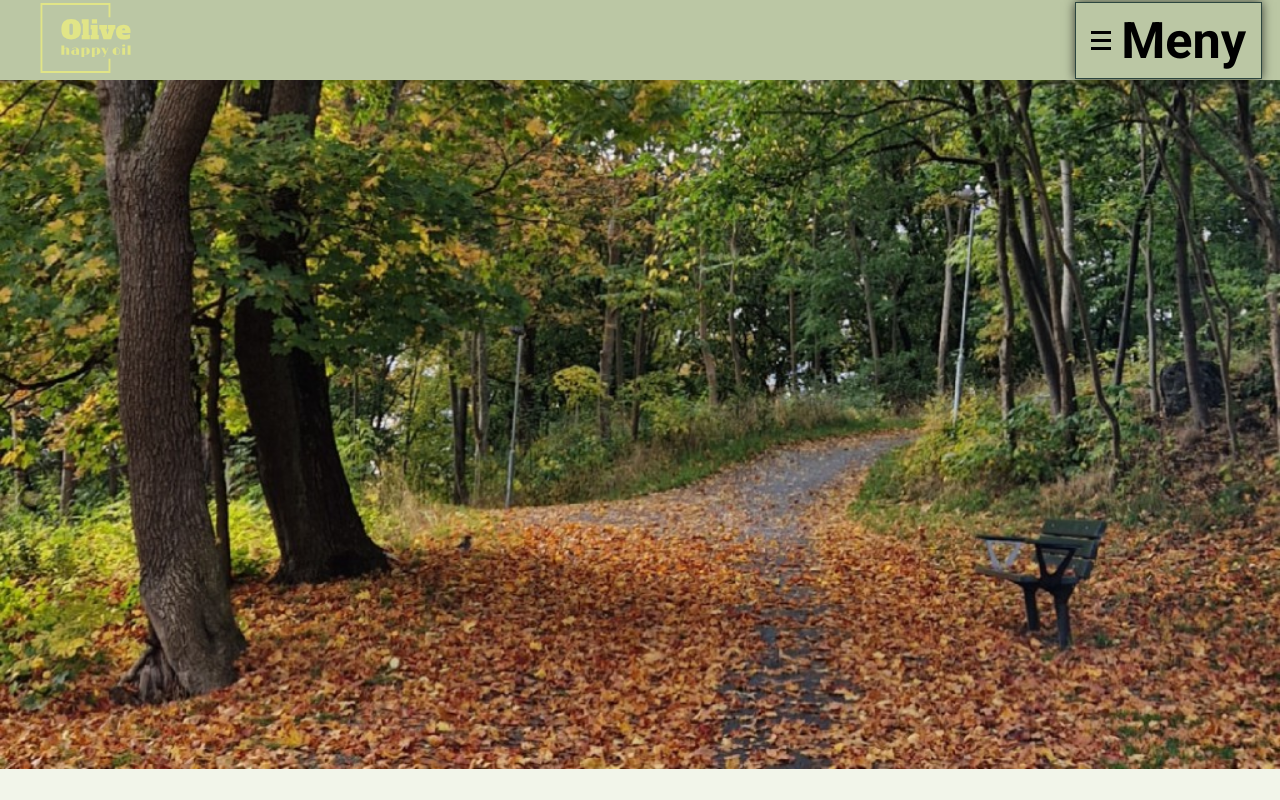
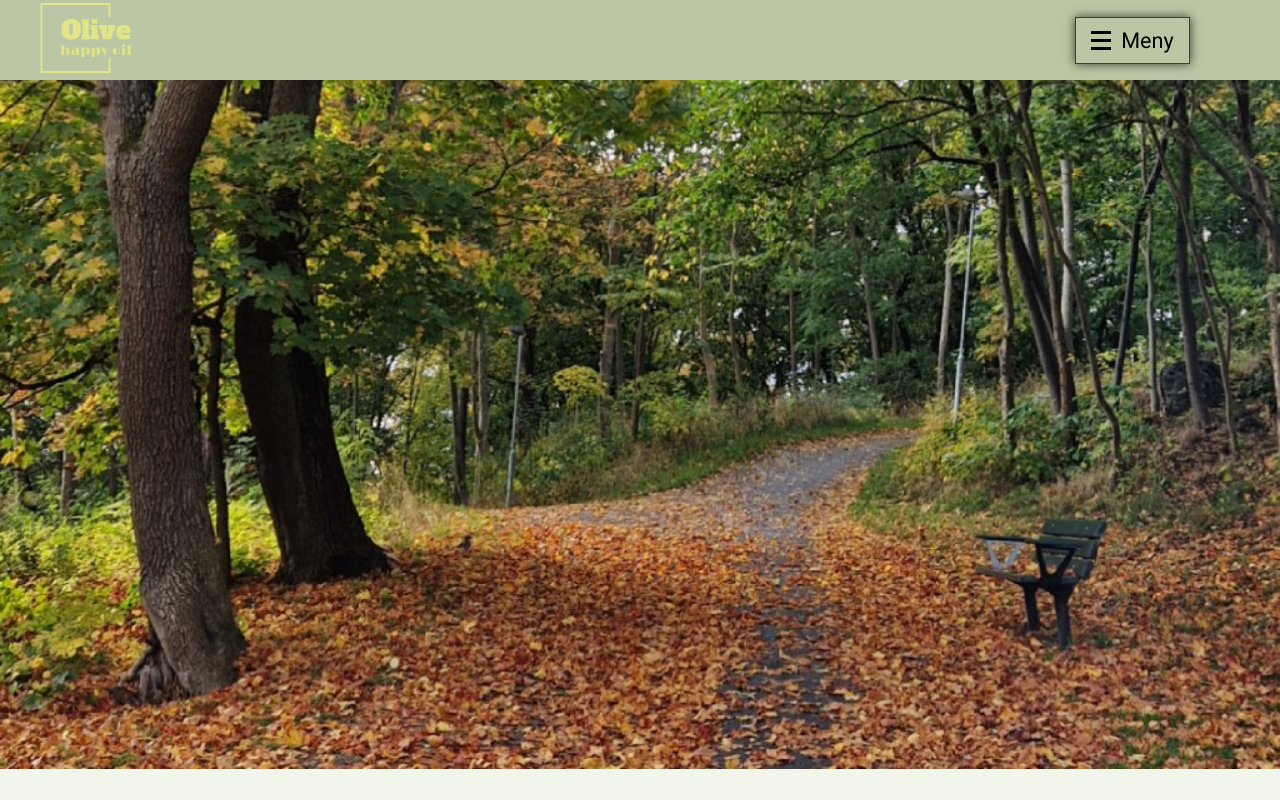
Before and after one commit to marinaSandberg/moment2-dt200, a plain HTML site: page index.html in a window 1280 px wide. Shown: the top 800 px of the page. Drawn offline with Linux system fonts and the light colour scheme.

Commit message:
Update styles.css

```diff
--- a/styles.css
+++ b/styles.css
@@ -18,7 +18,7 @@ body {
 
 }
 
-h1, button {
+h1, .vit-text {
     font-size: 42px;
     font-weight: bold;
     color:  var(--pink);
```
